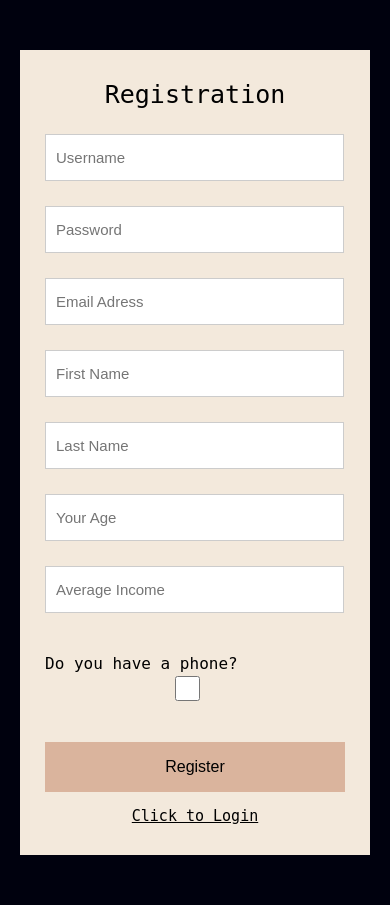
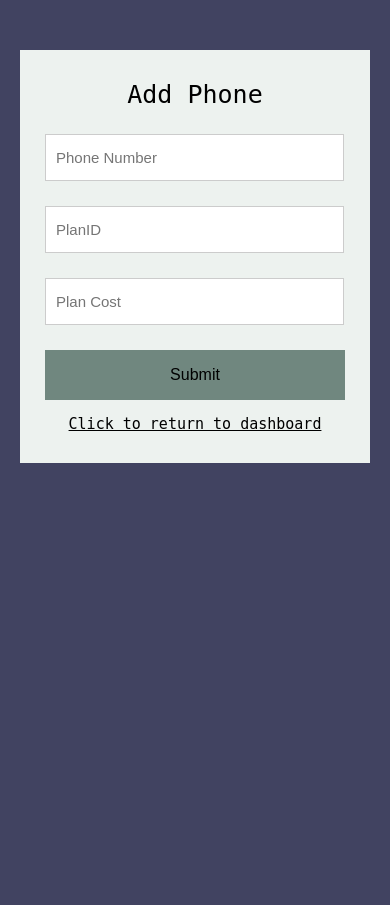
Before and after one commit to TheOneTrueGibby/iCare, a PHP site: page /Phone.php in a window 390 px wide. After the commit the page ends 463 px from the top, so only its background shows below. Run offline with PHP 8.4, Linux system fonts and the light colour scheme; the visitor is signed in with stand-in values (Sample User, id 1).

Commit message:
Phone System Update

```diff
--- a/Phone.php
+++ b/Phone.php
@@ -1,59 +1,49 @@
+<?php
+include("session.php");
+?>
 <!DOCTYPE html>
 <html>
 <head>
     <meta charset="utf-8"/>
-    <title>Registration</title>
+    <title>Phones</title>
     <link rel="stylesheet" href="style.css"/>
 </head>
 <body>
 <?php
     require('db.php');
-    if (isset($_REQUEST['username'])) {
-        $username = stripslashes($_REQUEST['username']);
+    if (isset($_REQUEST['phoneNumber'])) {
+        $username = $_SESSION["username"];
         $username = mysqli_real_escape_string($con, $username);
-        $email    = stripslashes($_REQUEST['email']);
-        $email    = mysqli_real_escape_string($con, $email);
-        $password = stripslashes($_REQUEST['password']);
-        $password = mysqli_real_escape_string($con, $password);
-        $fname    = stripslashes($_REQUEST['fname']);
-        $fname    = mysqli_real_escape_string($con, $fname);
-        $lname    = stripslashes($_REQUEST['lname']);
-        $lname    = mysqli_real_escape_string($con, $lname);
-        $age    = stripslashes($_REQUEST['age']);
-        $age    = mysqli_real_escape_string($con, $age);
-        $income    = stripslashes($_REQUEST['income']);
-        $income    = mysqli_real_escape_string($con, $income);
-        $hasphone    = stripslashes($_REQUEST['hasphone']);
-        $hasphone    = mysqli_real_escape_string($con, $hasphone);
+        $phoneNumber    = stripslashes($_REQUEST['phoneNumber']);
+        $phoneNumber    = mysqli_real_escape_string($con, $phoneNumber);
+        $planID = stripslashes($_REQUEST['planID']);
+        $planID = mysqli_real_escape_string($con, $planID);
+        $cost    = stripslashes($_REQUEST['cost']);
+        $cost    = mysqli_real_escape_string($con, $cost);
         $create_datetime = date("Y-m-d H:i:s");
-        $query    = "INSERT into `residents` (username, password, email, fname, lname, age, income, hasphone, create_datetime)
-                     VALUES ('$username', '" . md5($password) . "', '$email', '$fname', '$lname', '$age', '$income', '$hasphone', '$create_datetime')";
+        $query    = "INSERT into `phones` (username, phoneNumber, planID, cost, create_datetime)
+                     VALUES ('$username', '$phoneNumber', '$planID', '$cost', '$create_datetime')";
         $result   = mysqli_query($con, $query);
         if ($result) {
             echo "<div class='form'>
-                  <h3>You have registered a new user successfully.</h3><br/>
-                  <p class='link'>Click here to <a href='index.php'>Login</a></p>
+                  <h3>You have added phone info sucessfully.</h3><br/>
+                  <p class='link'>Click here to <a href='Phone.php'>Return</a></p>
                   </div>";
         } else {
             echo "<div class='form'>
                   <h3>Required fields are missing.</h3><br/>
-                  <p class='link'>Click here to <a href='dashboard.php'>register</a> again.</p>
+                  <p class='link'>Click here to <a href='Phone.php'>register</a> again.</p>
                   </div>";
         }
     } else {
 ?>
     <form class="form" action="" method="post">
-        <h1 class="login-title">Registration</h1>
-        <input type="text" class="login-input" name="username" placeholder="Username" required />
-        <input type="password" class="login-input" name="password" placeholder="Password">
-        <input type="text" class="login-input" name="email" placeholder="Email Adress">
-        <input type="text" class="login-input" name="fname" placeholder="First Name">
-        <input type="text" class="login-input" name="lname" placeholder="Last Name">
-        <input type="number" class="login-input" name="age" placeholder="Your Age">
-        <input type="number" class="login-input" name="income" placeholder="Average Income">
-        <p> Do you have a phone? <input type="checkbox" class="login-input" name="hasphone" placeholder="Do You Have A Phone?"> </p>
-        <input type="submit" name="submit" value="Register" class="login-button">
-        <p class="link"><a href="index.php">Click to Login</a></p>
+        <h1 class="login-title">Add Phone</h1>
+        <input type="text" class="login-input" name="phoneNumber" placeholder="Phone Number">
+        <input type="text" class="login-input" name="planID" placeholder="PlanID">
+        <input type="number" class="login-input" name="cost" placeholder="Plan Cost">
+        <input type="submit" name="submit" value="Submit" class="login-button">
+        <p class="link"><a href="dashboard.php">Click to return to dashboard</a></p>
     </form>
 <?php
     }
--- a/register.php
+++ b/register.php
@@ -51,7 +51,7 @@
         <input type="text" class="login-input" name="lname" placeholder="Last Name">
         <input type="number" class="login-input" name="age" placeholder="Your Age">
         <input type="number" class="login-input" name="income" placeholder="Average Income">
-        <p> Do you have a phone? <input type="checkbox" class="login-input" name="hasphone" placeholder="Do You Have A Phone?"> </p>
+        <p> <input type="checkbox" class="login-input" name="hasphone" placeholder="Do You Have A Phone?"> Do you have a phone? </p>
         <input type="submit" name="submit" value="Register" class="login-button">
         <p class="link"><a href="index.php">Click to Login</a></p>
     </form>
--- a/style.css
+++ b/style.css
@@ -1,5 +1,5 @@
 body {
-    background: #00010e;
+    background: #414361;
     font-family: 'Roboto Mono', monospace;
     color: #000;
 }
@@ -15,7 +15,7 @@ body {
     margin: 50px auto;
     width: 300px;
     padding: 30px 25px;
-    background: #f3e9dc;
+    background: #EDF2EF;
 }
 h1.login-title {
     color: #000;
@@ -38,7 +38,7 @@ h1.login-title {
 }
 .login-button {
     color: #000000;
-    background: #Dab49d;
+    background: #70877F;
     border: 0;
     outline: 0;
     width: 100%;
@@ -66,11 +66,11 @@ table {
     margin-top: 20px;
 }
 th, td {
-    border: 1px solid #ddd;
+    border: 1px solid #414361;
     padding: 8px;
     color: #000;
     text-align: left;
 }
 th {
-    background-color: #f2f2f2;
+    background-color: #414361;
 }
```
Also changed, not shown: colors.txt (added, +7 -0 lines).
